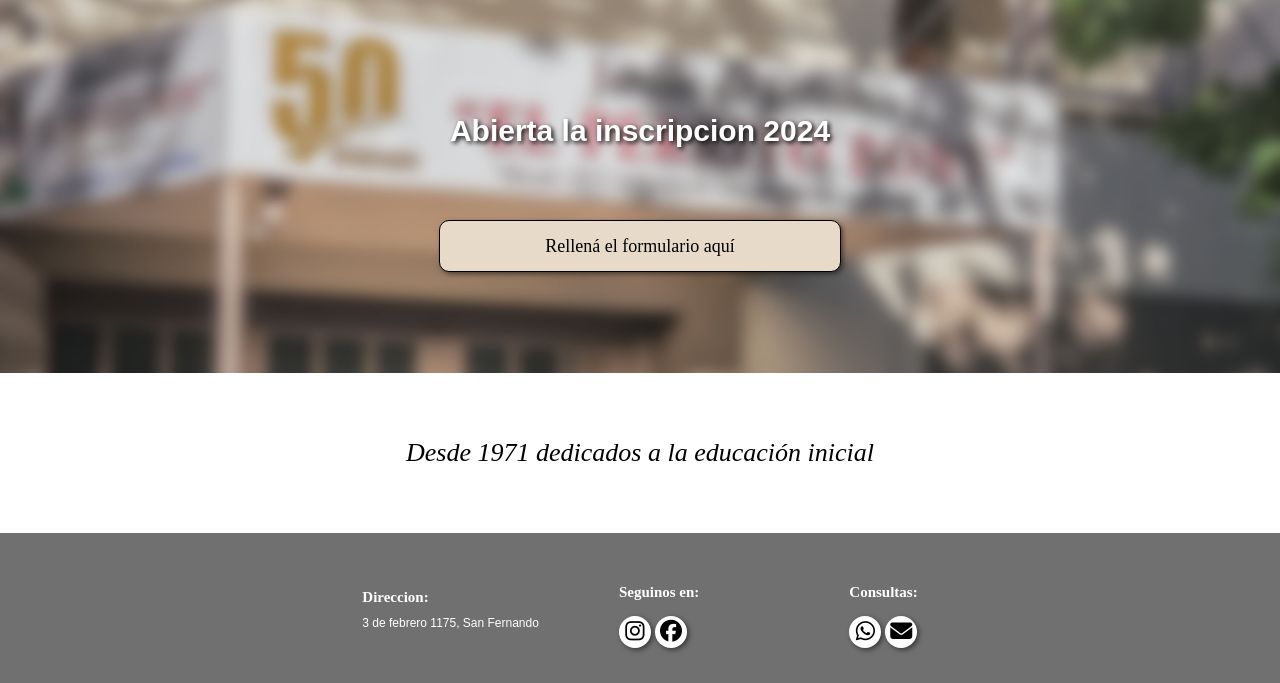
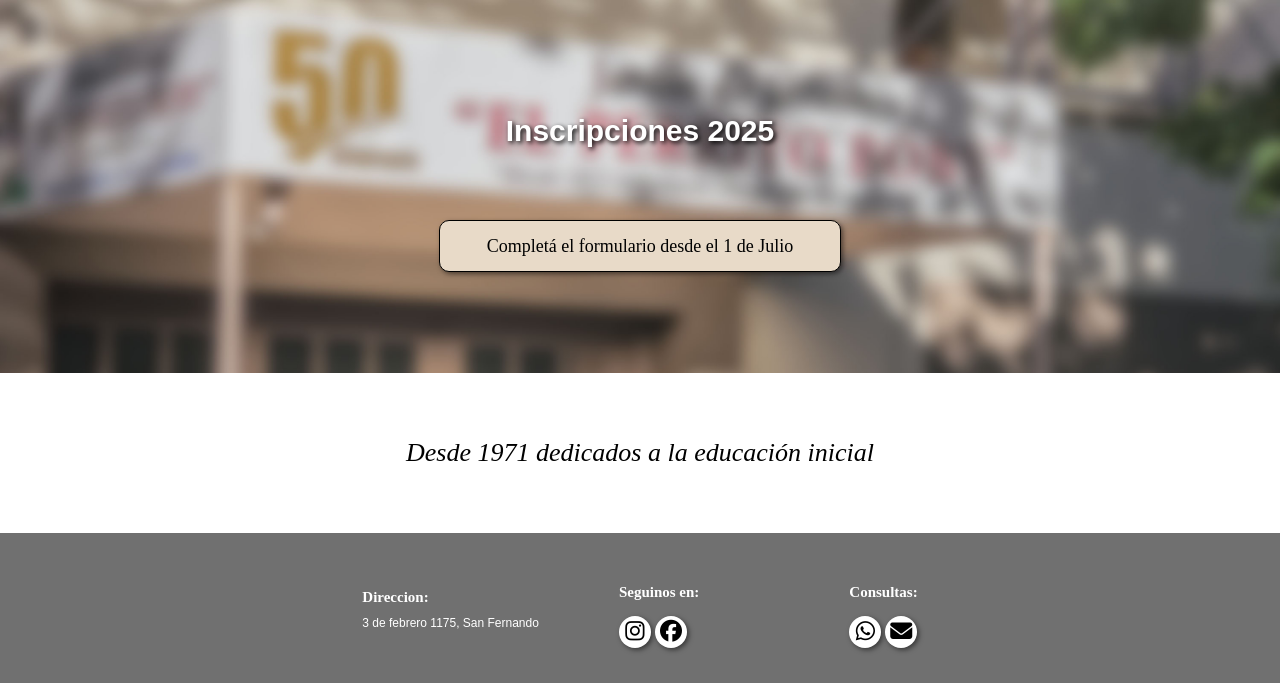
Before and after one commit to nicodiaz101/ElPerritoBoby_page, a plain HTML site: page index.html in a window 1280 px wide. Shown: the part 131-814 px from the top of the page. Drawn offline with Linux system fonts and the light colour scheme; a web font is replaced by a local one.

Commit message:
Update Inscripcion section

```diff
--- a/index.html
+++ b/index.html
@@ -47,8 +47,8 @@
         </nav>
     </header>
     <section class="inscripcion">
-        <h4>Abierta la inscripcion 2024</h4>
-        <a class="large_button" href="https://forms.gle/iJ2nScMhytSj25oq9" target="_blank">Rellená el formulario aquí</a>
+        <h4>Inscripciones 2025</h4>
+        <a class="large_button" href="" target="_blank">Completá el formulario <br>desde el 1 de Julio</a> <!-- link formulario:https://forms.gle/iJ2nScMhytSj25oq9 -->
     </section>
     <section class="lema">
         <h3>Desde 1971 dedicados a la educación inicial</h3>
--- a/styles.css
+++ b/styles.css
@@ -104,20 +104,22 @@ body {
     text-align: center;
     margin-left: 40px;
     margin-right: 40px;
-    height: 40px;
+    height: 80px; /* originalmente 40px */
     width: 250px;
     text-decoration: none;
     font-weight: 400;
-    line-height: 2.6;
+    line-height: 2.4; /*Originalmente 2.5 */
     box-shadow: 2px 2px 5px rgba(0,0,0,.5);
     transition: all 0.3s ease-in-out;
     font-size: 15px;
+    pointer-events: none; /* Deshabilita el boton para evitar recursividad */
+    cursor: default; /* Para PC, no muestra cambio en el cursor como si lo haria si estuviese activado el boton */
 }
-.large_button:hover{
+/*.large_button:hover{
     transform: scale(1.1,1.1);
     color: #ffff;
     background-color: #000;
-}
+}*/
 /* Lema */
 .lema {
     display: flex;
```
